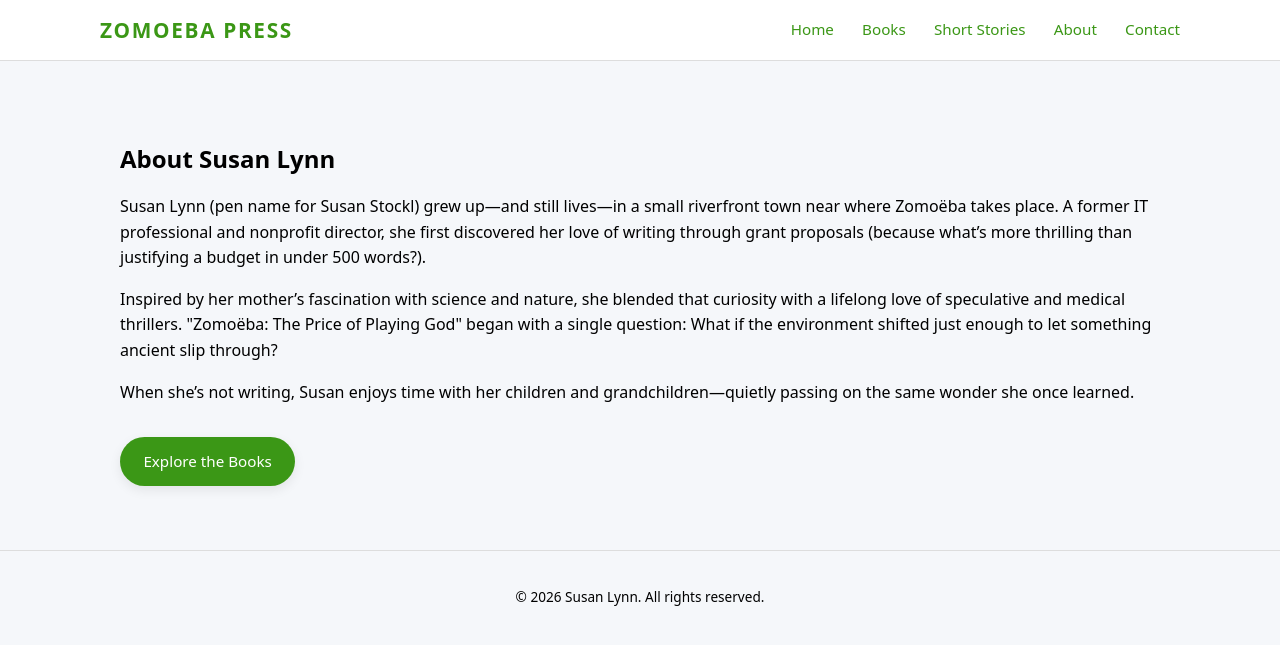
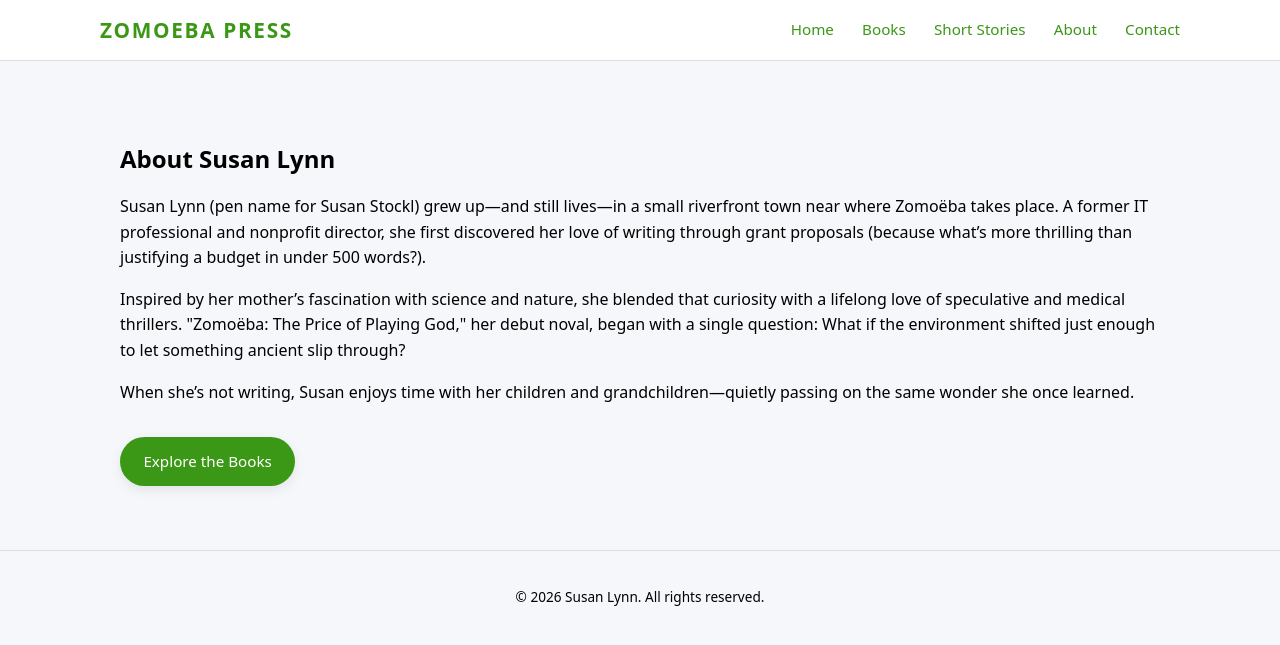
Before and after one commit to susanlynn-books/zomoeba, a Jekyll site: the page built from about.md, in a window 1280 px wide. Shown: the top 645 px of the page. Built offline with Jekyll 4.4.1, drawn with Linux system fonts in a browser that asks for light colours.

Commit message:
Update about.md

```diff
--- a/about.md
+++ b/about.md
@@ -11,7 +11,7 @@ permalink: /about/
 <p>Susan Lynn (pen name for Susan Stockl) grew up—and still lives—in a small riverfront town near where Zomoëba takes place. A former IT professional and nonprofit director, she first discovered her love of writing through grant proposals (because what’s more thrilling than justifying a budget in under 500 words?).
    </p>
 
-<p>Inspired by her mother’s fascination with science and nature, she blended that curiosity with a lifelong love of speculative and medical thrillers. "Zomoëba: The Price of Playing God" began with a single question: What if the environment shifted just enough to let something ancient slip through?
+<p>Inspired by her mother’s fascination with science and nature, she blended that curiosity with a lifelong love of speculative and medical thrillers. "Zomoëba: The Price of Playing God," her debut noval, began with a single question: What if the environment shifted just enough to let something ancient slip through?
    </p>
 
 <p>When she’s not writing, Susan enjoys time with her children and grandchildren—quietly passing on the same wonder she once learned.
```
